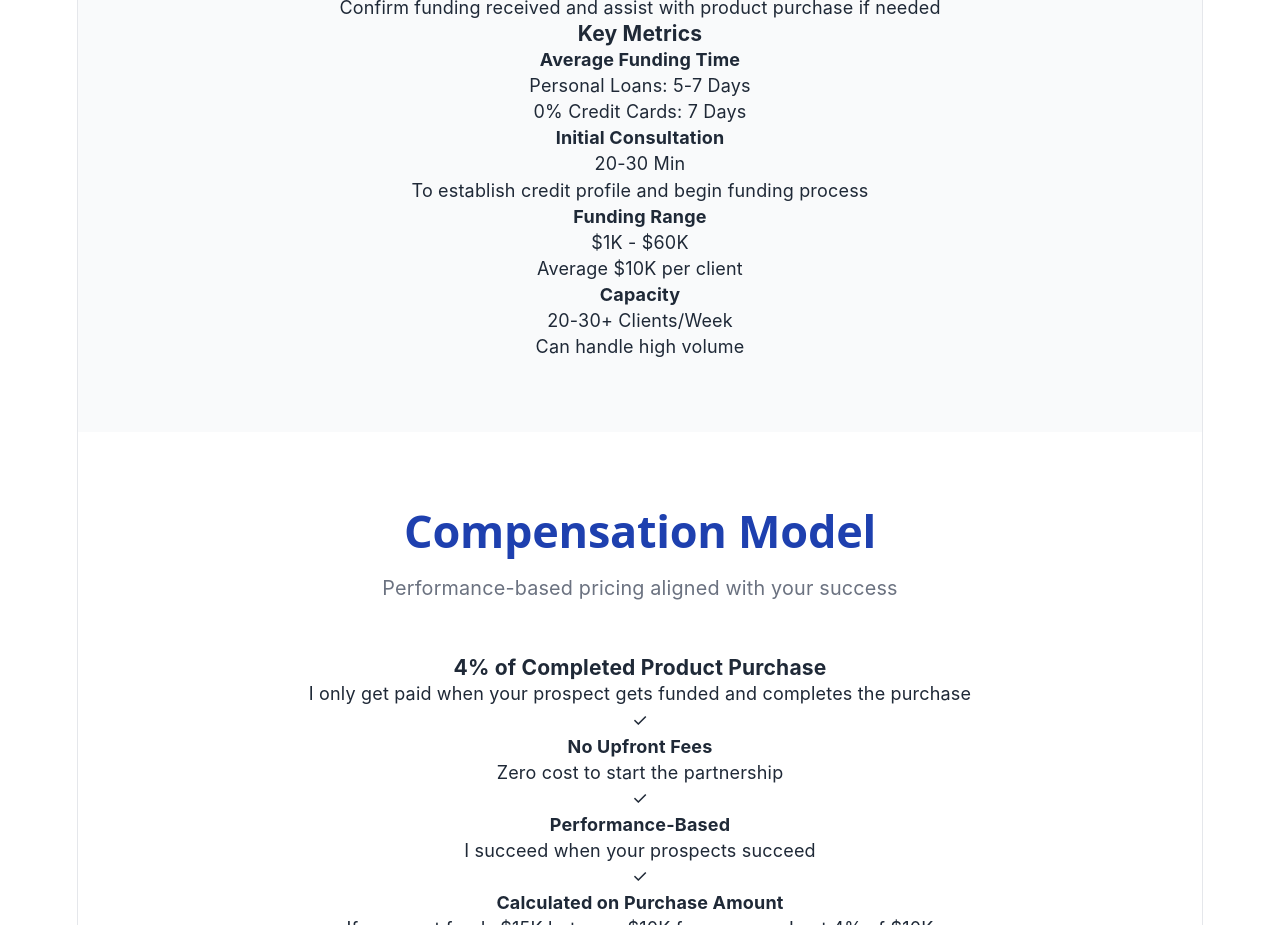
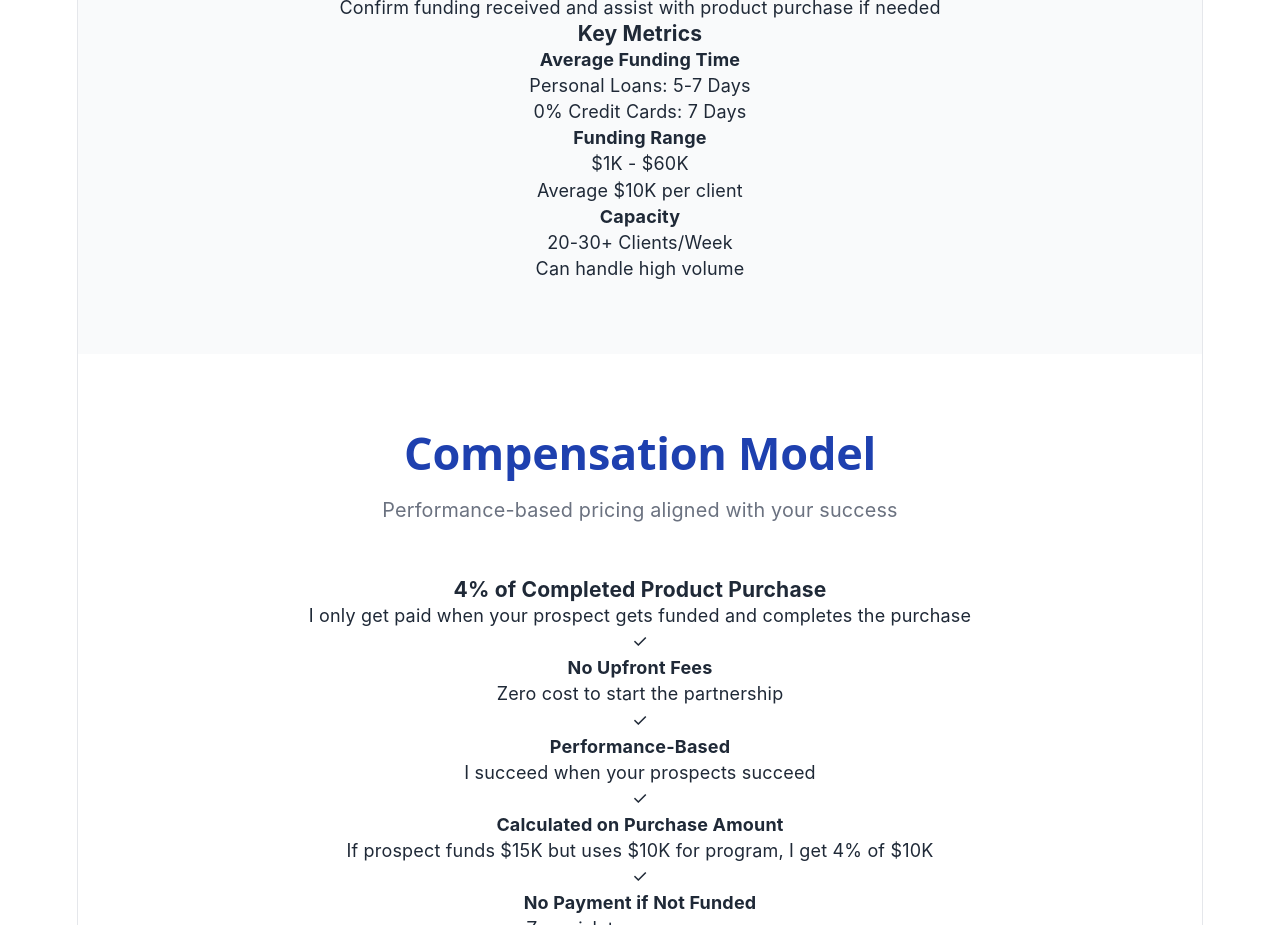
Before and after one commit to fundingadvisor/funding-specialist-website, a React (Vite) app: page / in a window 1280 px wide. Shown: the part 3900-4825 px from the top of the page. Built offline with nearby package versions, Linux system fonts and the light colour scheme.

Commit message:
Remove redundant Initial Consultation metric

```diff
--- a/src/App.jsx
+++ b/src/App.jsx
@@ -306,11 +306,7 @@ function App() {
                 <p className="metric-value">Personal Loans: 5-7 Days</p>
                 <p className="metric-desc">0% Credit Cards: 7 Days</p>
               </div>
-              <div className="metric">
-                <h4>Initial Consultation</h4>
-                <p className="metric-value">20-30 Min</p>
-                <p className="metric-desc">To establish credit profile and begin funding process</p>
-              </div>
+
               <div className="metric">
                 <h4>Funding Range</h4>
                 <p className="metric-value">$1K - $60K</p>
```
